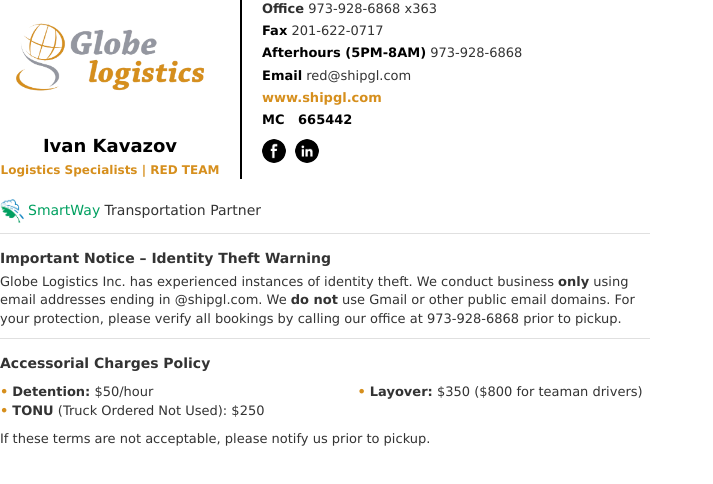
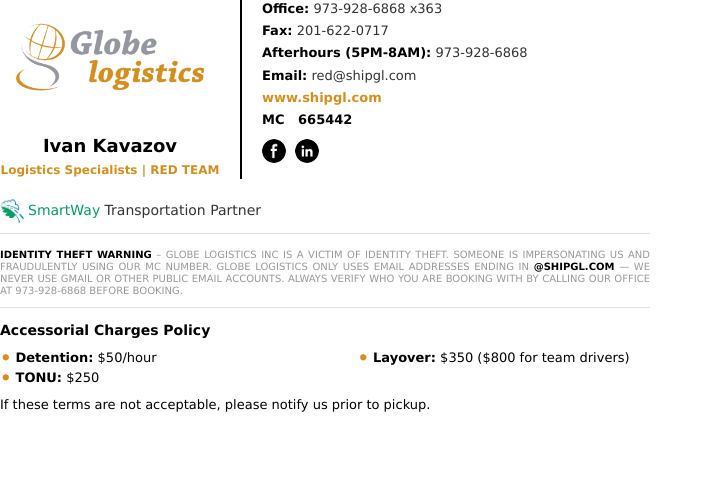
Before and after one commit to TheFrisb/globe-logistics, a plain HTML site: page index.html in a window 1280 px wide. Shown: the whole page, without its empty margins (0-713 px from the left). Drawn offline with Linux system fonts and the light colour scheme.

Commit message:
chore: Add ':' to office,fax,afterhours

```diff
--- a/index.html
+++ b/index.html
@@ -26,9 +26,12 @@
        style="font-family: 'Lucida Sans Unicode', sans-serif; font-size: 13px; color: #333333; line-height: 1.4; max-width: 650px;">
     <tr>
         <td style="padding-right: 20px; width: 220px; text-align: center;" valign="top">
-            <img alt="Globe Logistics"
-                 src="https://thefrisb.github.io/globe-logistics/logo.png" style="display: block; border: 0; margin-bottom: 20px; margin-left: auto; margin-right: auto;"
-                 width="200">
+            <a href="https://shipgl.com" style="text-decoration: none;">
+                <img alt="Globe Logistics"
+                     src="https://thefrisb.github.io/globe-logistics/logo.png"
+                     style="display: block; border: 0; margin-bottom: 20px; margin-left: auto; margin-right: auto;"
+                     width="200">
+            </a>
 
             <div style="font-size: 18px; font-weight: bold; color: #000000; margin-bottom: 4px;">Ivan Kavazov</div>
 
@@ -40,23 +43,23 @@
         <td style="padding-left: 20px;" valign="top">
             <table border="0" cellpadding="0" cellspacing="0">
                 <tr>
-                    <td style="padding-bottom: 4px;"><strong style="color: #2f2f2f">Office</strong> <a href="tel:9739286868"
+                    <td style="padding-bottom: 4px;"><strong style="color: black">Office:</strong> <a href="tel:9739286868"
                                                                                                        style="color: #333333; text-decoration: none;">973-928-6868</a>
                         x363
                     </td>
                 </tr>
                 <tr>
-                    <td style="padding-bottom: 4px;"><strong style="color: black">Fax</strong> <a href="tel:2016220717"
+                    <td style="padding-bottom: 4px;"><strong style="color: black">Fax:</strong> <a href="tel:2016220717"
                                                                              style="color: #333333; text-decoration: none;">201-622-0717</a>
                     </td>
                 </tr>
                 <tr>
-                    <td style="padding-bottom: 4px;"><strong style="color: black">Afterhours (5PM-8AM)</strong> <a href="tel:9739286868"
+                    <td style="padding-bottom: 4px;"><strong style="color: black">Afterhours (5PM-8AM):</strong> <a href="tel:9739286868"
                                                                                               style="color: #333333; text-decoration: none;">973-928-6868</a>
                     </td>
                 </tr>
                 <tr>
-                    <td style="padding-bottom: 4px;"><strong style="color: black">Email</strong> <a href="mailto:red@shipgl.com"
+                    <td style="padding-bottom: 4px;"><strong style="color: black">Email:</strong> <a href="mailto:red@shipgl.com"
                                                                                               style="color: #333333; text-decoration: none;">red@shipgl.com</a>
                     </td>
                 </tr>
@@ -88,13 +91,14 @@
         <td colspan="3" height="20"></td>
     </tr>
 
-   <tr>
+    <tr>
         <td colspan="3">
             <table border="0" cellpadding="0" cellspacing="0">
                 <tr>
                     <td style="padding-right: 4px;" valign="middle">
-                        <img alt="SmartWay" height="24" src="https://thefrisb.github.io/globe-logistics/green-earth-icon.png"
-                             width="24" style="vertical-align: middle;">
+                        <img alt="SmartWay" height="24"
+                             src="https://thefrisb.github.io/globe-logistics/green-earth-icon.png"
+                             style="vertical-align: middle;" width="24">
                     </td>
                     <td style="font-size: 14px;" valign="middle">
                         <span style="color: #00a060">SmartWay</span> Transportation Partner
@@ -112,11 +116,13 @@
     </tr>
 
     <tr>
-        <td colspan="3" style="font-size: 13px; color: #333333; line-height: 1.4;">
-            <div style="font-weight: bold; margin-bottom: 5px; font-size: 14px;">Important Notice – Identity Theft Warning</div>
-            <div>
-                Globe Logistics Inc. has experienced instances of identity theft. We conduct business <strong>only</strong> using email addresses ending in @shipgl.com. We <strong>do not</strong> use Gmail or other public email domains. For your protection, please verify all bookings by calling our office at 973-928-6868 prior to pickup.
-            </div>
+        <td colspan="3" style="font-size: 10px; color: #999999; text-align: justify; line-height: 1.2;">
+            <strong style="color:black">IDENTITY THEFT WARNING</strong> – GLOBE LOGISTICS INC IS A VICTIM OF IDENTITY
+            THEFT. SOMEONE IS IMPERSONATING US AND FRAUDULENTLY USING OUR MC NUMBER. GLOBE LOGISTICS ONLY USES EMAIL
+            ADDRESSES ENDING IN <strong style="color: black">@<a style="color:black; text-decoration: none!important;">SHIPGL.COM</a></strong>
+            — WE NEVER USE GMAIL OR OTHER PUBLIC
+            EMAIL ACCOUNTS. ALWAYS VERIFY WHO YOU
+            ARE BOOKING WITH BY CALLING OUR OFFICE AT 973-928-6868 BEFORE BOOKING.
         </td>
     </tr>
 
@@ -127,8 +133,8 @@
         <td colspan="3" height="15"></td>
     </tr>
 
-    <tr>
-        <td colspan="3" style="font-size: 13px; color: #333333; line-height: 1.4;">
+    <tr style="color: black;">
+        <td colspan="3" style="font-size: 13px;  line-height: 1.1;">
             <div style="font-weight: bold; margin-bottom: 10px; font-size: 14px;">Accessorial Charges Policy</div>
 
             <table border="0" cellpadding="0" cellspacing="0" width="100%">
@@ -136,20 +142,23 @@
                     <td valign="top" width="55%">
                         <table border="0" cellpadding="0" cellspacing="0">
                             <tr>
-                                <td style="color: #d68f1d; padding-right: 4px; font-weight: bold;">•</td>
+                                <td style="color: #d68f1d; padding-right: 4px; font-weight: bold; font-size: 18px">•
+                                </td>
                                 <td style=""><strong>Detention:</strong> $50/hour</td>
                             </tr>
-                            <tr>
-                                <td style="color: #d68f1d; padding-right: 4px; font-weight: bold;">•</td>
-                                <td style=""><strong>TONU</strong> (Truck Ordered Not Used): $250</td>
+                            <tr style="">
+                                <td style="color: #d68f1d; padding-right: 4px; font-weight: bold; font-size: 18px">•
+                                </td>
+                                <td style=""><strong>TONU:</strong> $250</td>
                             </tr>
                         </table>
                     </td>
                     <td valign="top" width="45%">
-                         <table border="0" cellpadding="0" cellspacing="0">
+                        <table border="0" cellpadding="0" cellspacing="0">
                             <tr>
-                                <td style="color: #d68f1d; padding-right: 4px; font-weight: bold;">•</td>
-                                <td style=""><strong>Layover:</strong> $350 ($800 for teaman drivers)</td>
+                                <td style="color: #d68f1d; padding-right: 4px; font-weight: bold; font-size: 18px">•
+                                </td>
+                                <td style=""><strong>Layover:</strong> $350 ($800 for team drivers)</td>
                             </tr>
                         </table>
                     </td>
@@ -161,7 +170,7 @@
             </div>
         </td>
     </tr>
-    </table>
+</table>
 
 </body>
 </html>
```
